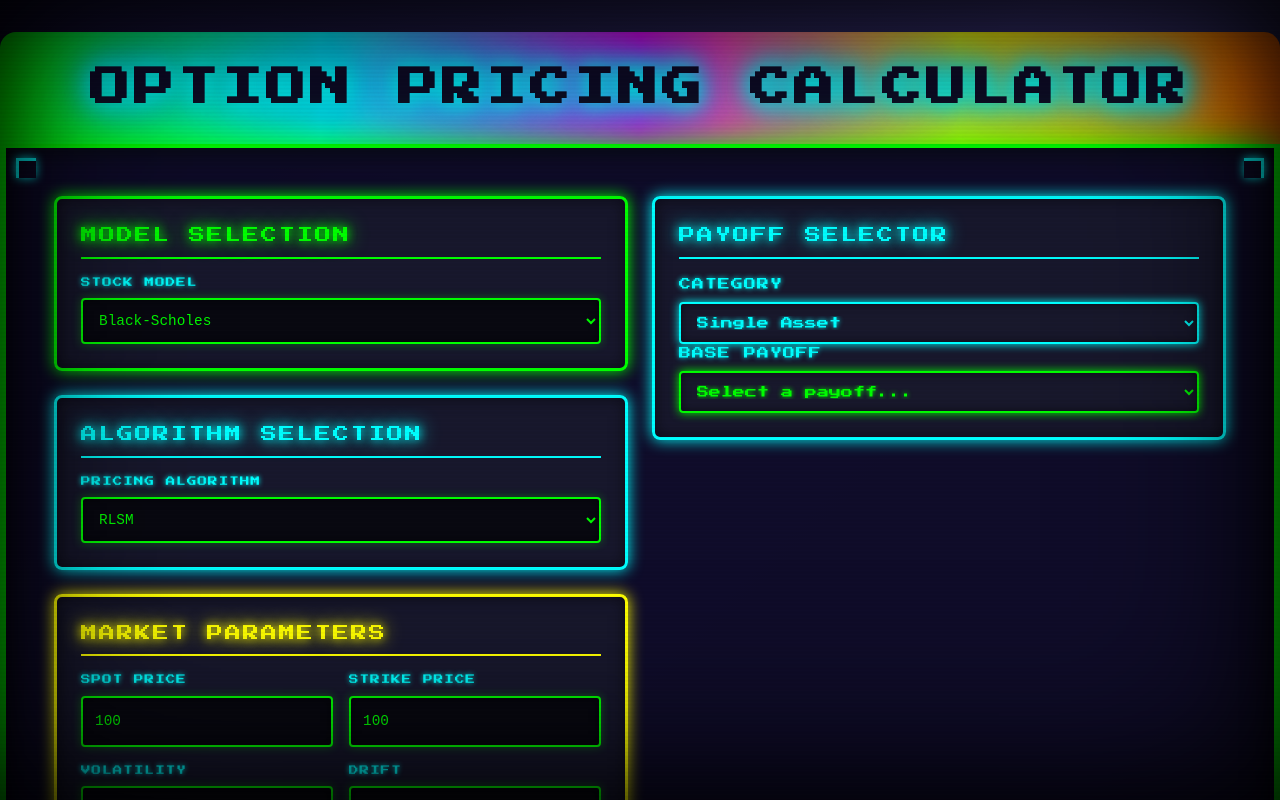
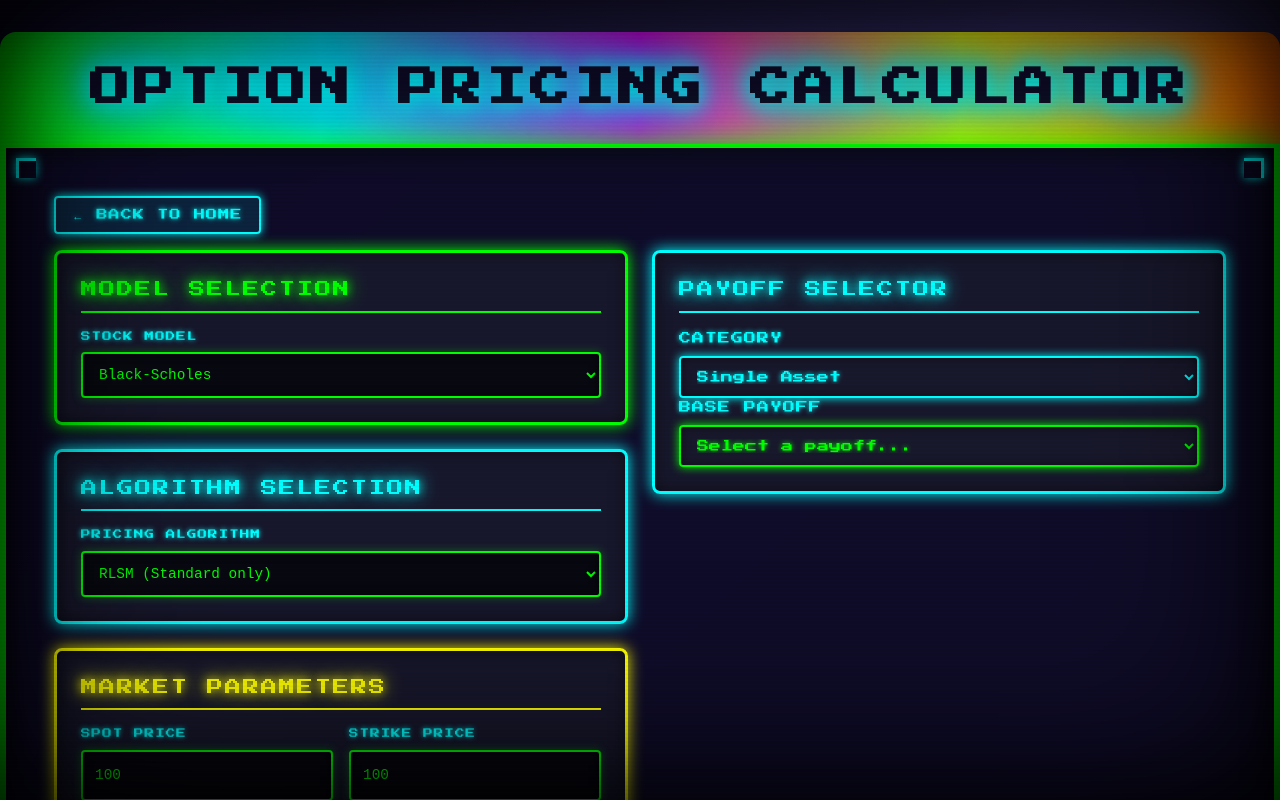
Before and after one commit to Daniel-Souza7/thesis-new-files, a Next.js app in the folder frontend/: page /calculator in a window 1280 px wide. Shown: the top 800 px of the page. Built offline with nearby package versions, Linux system fonts and the light colour scheme.

Commit message:
Add algorithm validation with error messages and back button to calculator

```diff
--- a/frontend/app/calculator/page.tsx
+++ b/frontend/app/calculator/page.tsx
@@ -44,19 +44,6 @@ export default function CalculatorPage() {
   const handlePayoffSelect = (payoff: PayoffInfo, parameters: Record<string, any>) => {
     setSelectedPayoff(payoff);
     setPayoffParameters(parameters);
-
-    // Auto-switch algorithm based on path dependency
-    if (payoff.isPathDependent) {
-      // Switch to path-dependent algorithm if current is not
-      if (!['SRLSM', 'SRFQI'].includes(algorithm)) {
-        setAlgorithm('SRLSM');
-      }
-    } else {
-      // Switch to standard algorithm if current is path-dependent
-      if (['SRLSM', 'SRFQI'].includes(algorithm)) {
-        setAlgorithm('RLSM');
-      }
-    }
   };
 
   const handleSubmit = async (e: React.FormEvent) => {
@@ -64,6 +51,17 @@ export default function CalculatorPage() {
 
     if (!selectedPayoff) {
       setError('Please select a payoff');
+      return;
+    }
+
+    // Validate algorithm compatibility
+    const isPathDependent = selectedPayoff.isPathDependent;
+    if (isPathDependent && ['RLSM', 'RFQI'].includes(algorithm)) {
+      setError('RLSM and RFQI cannot be used with path-dependent options. Please use SRLSM, SRFQI, LSM, FQI, or EOP.');
+      return;
+    }
+    if (!isPathDependent && ['SRLSM', 'SRFQI'].includes(algorithm)) {
+      setError('SRLSM and SRFQI can only be used with path-dependent options. Please use RLSM, RFQI, LSM, FQI, or EOP.');
       return;
     }
 
@@ -136,8 +134,42 @@ export default function CalculatorPage() {
     textShadow: '0 0 5px #00ffff',
   };
 
+  const backButtonStyles: React.CSSProperties = {
+    fontFamily: "'Press Start 2P', cursive",
+    fontSize: '0.7rem',
+    padding: '0.5rem 1rem',
+    color: '#00ffff',
+    background: 'rgba(0, 255, 255, 0.1)',
+    border: '2px solid #00ffff',
+    borderRadius: '4px',
+    boxShadow: '0 0 10px #00ffff',
+    textShadow: '0 0 5px #00ffff',
+    textTransform: 'uppercase',
+    letterSpacing: '1px',
+    cursor: 'pointer',
+    transition: 'all 0.3s ease',
+  };
+
   return (
     <ArcadeCabinet title="OPTION PRICING CALCULATOR">
+      {/* Back Button */}
+      <div style={{ padding: '1rem 1rem 0 1rem' }}>
+        <button
+          onClick={() => window.location.href = '/'}
+          style={backButtonStyles}
+          onMouseEnter={(e) => {
+            e.currentTarget.style.boxShadow = '0 0 20px #00ffff, 0 0 30px #00ffff';
+            e.currentTarget.style.transform = 'scale(1.05)';
+          }}
+          onMouseLeave={(e) => {
+            e.currentTarget.style.boxShadow = '0 0 10px #00ffff';
+            e.currentTarget.style.transform = 'scale(1)';
+          }}
+        >
+          ← BACK TO HOME
+        </button>
+      </div>
+
       <form onSubmit={handleSubmit} style={{ padding: '1rem' }}>
         <div style={{
           display: 'grid',
@@ -171,25 +203,13 @@ export default function CalculatorPage() {
                 onChange={(e) => setAlgorithm(e.target.value)}
                 style={inputStyles}
               >
-                {selectedPayoff?.isPathDependent ? (
-                  // Path-dependent algorithms
-                  <>
-                    <option value="SRLSM">SRLSM (Path-Dependent)</option>
-                    <option value="SRFQI">SRFQI (Path-Dependent)</option>
-                    <option value="LSM">LSM</option>
-                    <option value="FQI">FQI</option>
-                    <option value="EOP">EOP</option>
-                  </>
-                ) : (
-                  // Standard algorithms
-                  <>
-                    <option value="RLSM">RLSM</option>
-                    <option value="RFQI">RFQI</option>
-                    <option value="LSM">LSM</option>
-                    <option value="FQI">FQI</option>
-                    <option value="EOP">EOP</option>
-                  </>
-                )}
+                <option value="RLSM">RLSM (Standard only)</option>
+                <option value="RFQI">RFQI (Standard only)</option>
+                <option value="SRLSM">SRLSM (Path-Dependent only)</option>
+                <option value="SRFQI">SRFQI (Path-Dependent only)</option>
+                <option value="LSM">LSM</option>
+                <option value="FQI">FQI</option>
+                <option value="EOP">EOP</option>
               </select>
             </RetroPanel>
 
```
